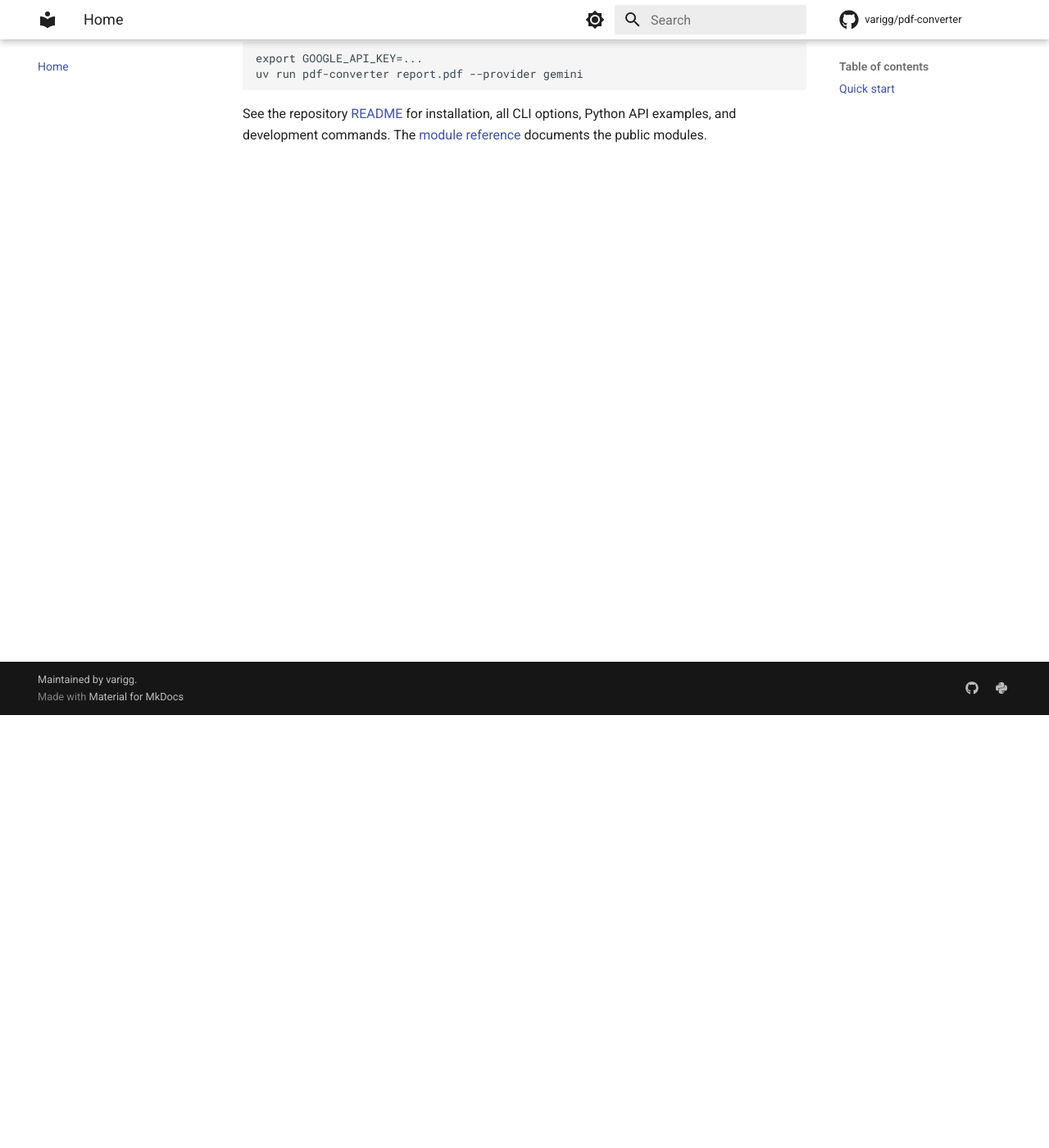
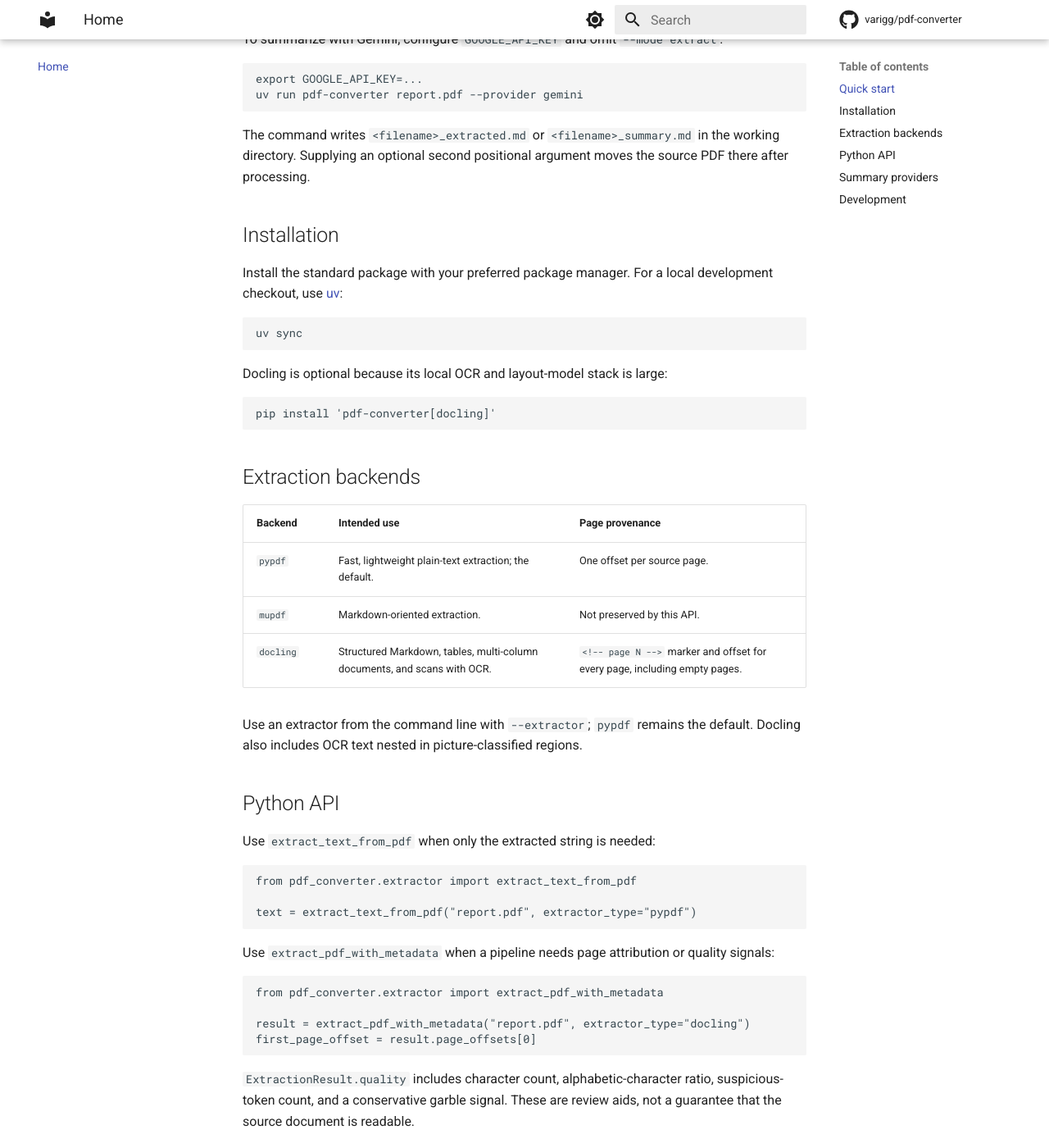
Before and after one commit to varigg/pdf-converter, an MkDocs documentation site: the page built from docs/index.md, in a window 1280 px wide and 1400 px high, scrolled down 528 px. Shown: the whole window at 82% size. Built offline with MkDocs 1.6.1 and Material for MkDocs 9.7.7, drawn with Linux system fonts in a browser that asks for light colours; comment, search, counter and statistics services are not loaded; some of the changed text lies outside the part shown.

Commit message:
docs: expand the documentation site and align it with v0.1.0
The MkDocs index previously deferred almost entirely to the README;
it now stands alone with installation, a backend comparison table,
Python API examples, summary-provider configuration, and development
commands. The module reference gains the services and exceptions
modules, the README documents provider environment variables and the
single-prompt summarization caveat, and development commands point at
the make targets instead of enumerating tools. The no-network claim
for extraction is qualified: docling downloads its layout models from
Hugging Face on first use.

````diff
--- a/docs/index.md
+++ b/docs/index.md
@@ -7,8 +7,8 @@
 
 `pdf-converter` extracts PDF text to Markdown-compatible output and can
 optionally summarize that text with a supported LLM provider. It supports the
-`pypdf` and MuPDF extraction backends, plus a Python metadata API for page
-offsets and extraction-quality signals.
+`pypdf`, MuPDF, and optional Docling extraction backends, plus a Python
+metadata API for page offsets and extraction-quality signals.
 
 ## Quick start
 
@@ -25,6 +25,78 @@ export GOOGLE_API_KEY=...
 uv run pdf-converter report.pdf --provider gemini
 ```
 
-See the repository [README](https://github.com/varigg/pdf-converter#readme)
-for installation, all CLI options, Python API examples, and development
-commands. The [module reference](modules.md) documents the public modules.
+The command writes `<filename>_extracted.md` or `<filename>_summary.md` in the
+working directory. Supplying an optional second positional argument moves the
+source PDF there after processing.
+
+## Installation
+
+Install the standard package with your preferred package manager. For a local
+development checkout, use [uv](https://docs.astral.sh/uv/):
+
+```sh
+uv sync
+```
+
+Docling is optional because its local OCR and layout-model stack is large:
+
+```sh
+pip install 'pdf-converter[docling]'
+```
+
+## Extraction backends
+
+| Backend | Intended use | Page provenance |
+| --- | --- | --- |
+| `pypdf` | Fast, lightweight plain-text extraction; the default. | One offset per source page. |
+| `mupdf` | Markdown-oriented extraction. | Not preserved by this API. |
+| `docling` | Structured Markdown, tables, multi-column documents, and scans with OCR. | `<!-- page N -->` marker and offset for every page, including empty pages. |
+
+Use an extractor from the command line with `--extractor`; `pypdf` remains the
+default. Docling also includes OCR text nested in picture-classified regions.
+
+## Python API
+
+Use `extract_text_from_pdf` when only the extracted string is needed:
+
+```python
+from pdf_converter.extractor import extract_text_from_pdf
+
+text = extract_text_from_pdf("report.pdf", extractor_type="pypdf")
+```
+
+Use `extract_pdf_with_metadata` when a pipeline needs page attribution or
+quality signals:
+
+```python
+from pdf_converter.extractor import extract_pdf_with_metadata
+
+result = extract_pdf_with_metadata("report.pdf", extractor_type="docling")
+first_page_offset = result.page_offsets[0]
+```
+
+`ExtractionResult.quality` includes character count, alphabetic-character
+ratio, suspicious-token count, and a conservative garble signal. These are
+review aids, not a guarantee that the source document is readable.
+
+## Summary providers
+
+Summary mode supports `gemini`, `perplexity`, `openai`, and `anthropic`. Set
+`GOOGLE_API_KEY`, `PERPLEXITY_API_KEY`, `OPENAI_API_KEY`, or
+`ANTHROPIC_API_KEY` respectively, or select a provider with `--provider`.
+When `--provider` is omitted, `LLM_PROVIDER` is used and defaults to `gemini`.
+
+The current summary flow sends extracted text as a single prompt. Split very
+large documents before summarizing them.
+
+## Development
+
+```sh
+make test
+make check
+make docs-test
+```
+
+The [module reference](modules.md) documents the public modules. The
+repository [README](https://github.com/varigg/pdf-converter#readme) is the
+compact command-line and library guide.
--- a/mkdocs.yml
+++ b/mkdocs.yml
@@ -1,6 +1,6 @@
 site_name: pdf-converter
 repo_url: https://github.com/varigg/pdf-converter
-site_description: A command line utility to summarize PDF files.
+site_description: Extract PDFs to Markdown-compatible text and optionally summarize them.
 site_author: Steffen Vulpius
 edit_uri: edit/main/docs/
 repo_name: varigg/pdf-converter
````
Also changed, not shown: README.md (+23 -12 lines), docs/modules.md (+8 -0 lines).
